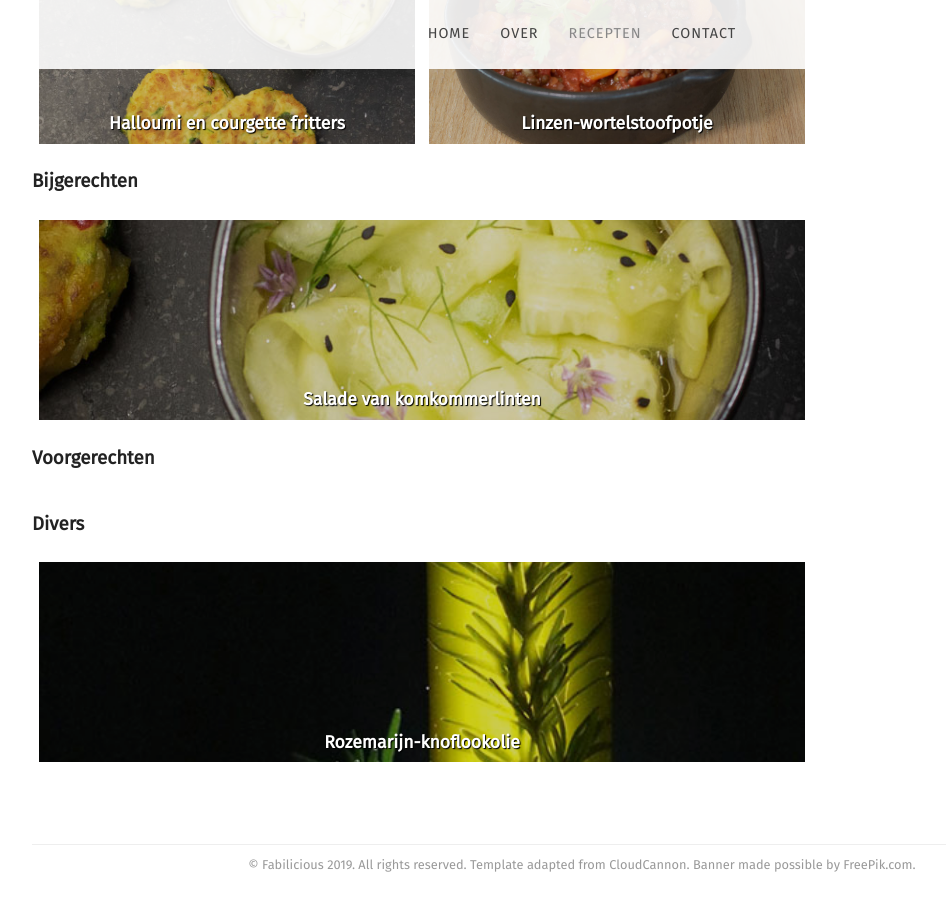
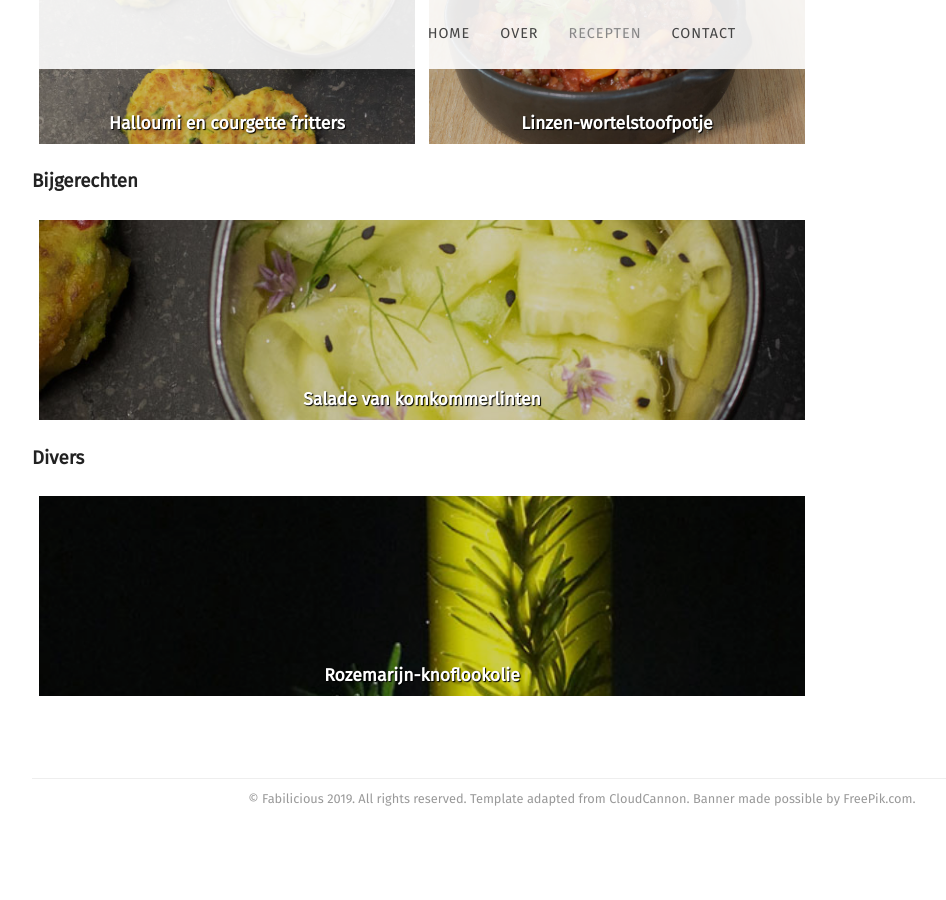
Before and after one commit to fabilicious/fabilicious.github.io, a Jekyll site: the page built from recipes.html, in a window 1280 px wide and 900 px high, scrolled down 7590 px. Shown: the whole window, without its empty margins (58-1004 px from the left). Built offline with Jekyll 4.4.1, drawn with Linux system fonts in a browser that asks for light colours; some web fonts are replaced; after the commit the page ends 8424 px from its top, so only the background shows below that.

Commit message:
Revert "Nieuwe categorie: voorgerechten"
This reverts commit 8782149d8c18942260222657d437e1a0aa30188e.

```diff
--- a/recipes.html
+++ b/recipes.html
@@ -174,16 +174,6 @@ image_view: true
         {% endfor %}
     </div>
 
-<h3>Voorgerechten</h3>
-{% assign posts = site.categories.Voorgerechten %}
-    <div class="recipes">
-        {% for recipe in posts %}
-            <div class="recipe" style="background-image: url('{{ recipe.featured_image }}')">
-                <a href="/Fabilicious/{{ recipe.url }}"><span>{{ recipe.title }}</span></a>
-            </div>
-        {% endfor %}
-    </div>
-
 <h3>Divers</h3>
 {% assign posts = site.categories.hartigDivers %}
     <div class="recipes">
```
